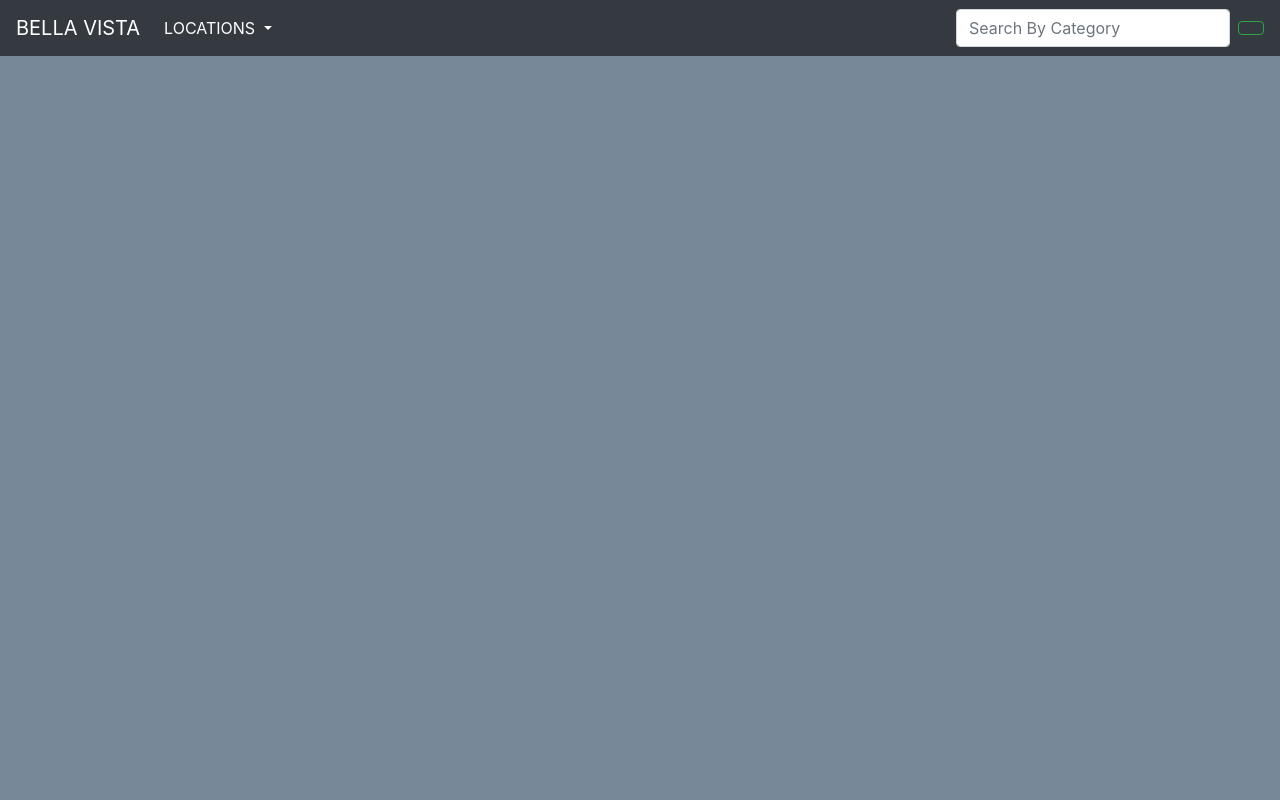
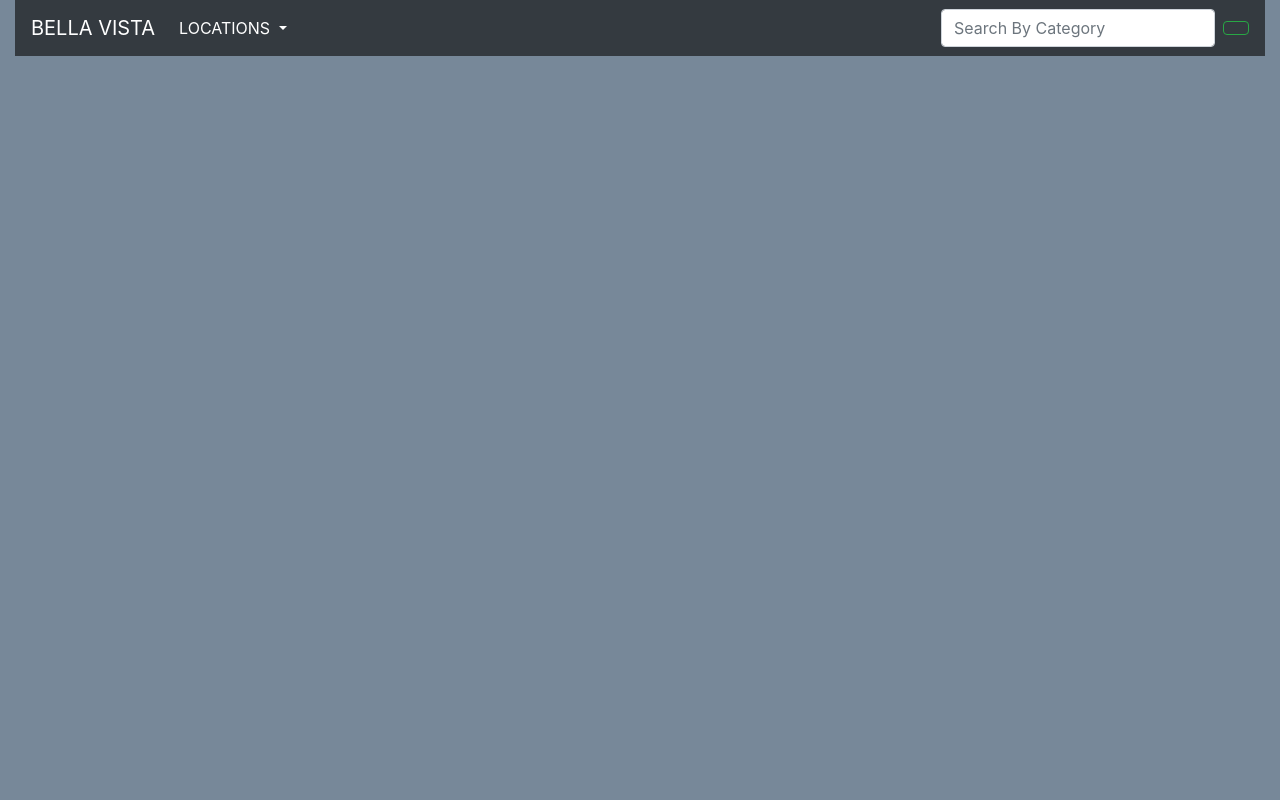
Before and after one commit to EugeneZnm/My-Unsplash, a Django app: page /pic/1 in a window 1280 px wide. Run offline with Django 3.2, Linux system fonts and the light colour scheme; data that the repository does not hold is empty; some libraries are stand-ins or nearby versions.

Commit message:
deployment

```diff
--- a/myunsplash/templates/Image/search.html
+++ b/myunsplash/templates/Image/search.html
@@ -1,7 +1,7 @@
 {%extends 'base.html'%}
 
 {% block content %}
-<body style="background-color: #778899;">
+<body class="container-fluid" style="background-color: #778899;">
 <div class="container">
 
   <div class="row">
--- a/myunsplash/templates/Image/single-image.html
+++ b/myunsplash/templates/Image/single-image.html
@@ -1,6 +1,6 @@
 {% extends 'base.html' %}
 {% block content %}
-<body style="background-color: #778899;">
+<body class="container-fluid" style="background-color: #778899; ">
 {% for image in images %}
 
 <a data-toggle="modal" data-target="#myModal{{image.id}}"><img src="{{image.image.url}}" style="margin-left: 200px;margin-top: 50px;" width="900" height="500"
--- a/myunsplash/templates/location.html
+++ b/myunsplash/templates/location.html
@@ -4,7 +4,7 @@
 {% block content %}
 <body style="background-color: #778899;">
 {{block.super}}
- <div class="row">
+ <div class="row container-fluid">
     {% for one in image %}
         <ul style="margin-left: 6.5em; margin-top: 2em;">
             <li style="display:inline; ">
```
